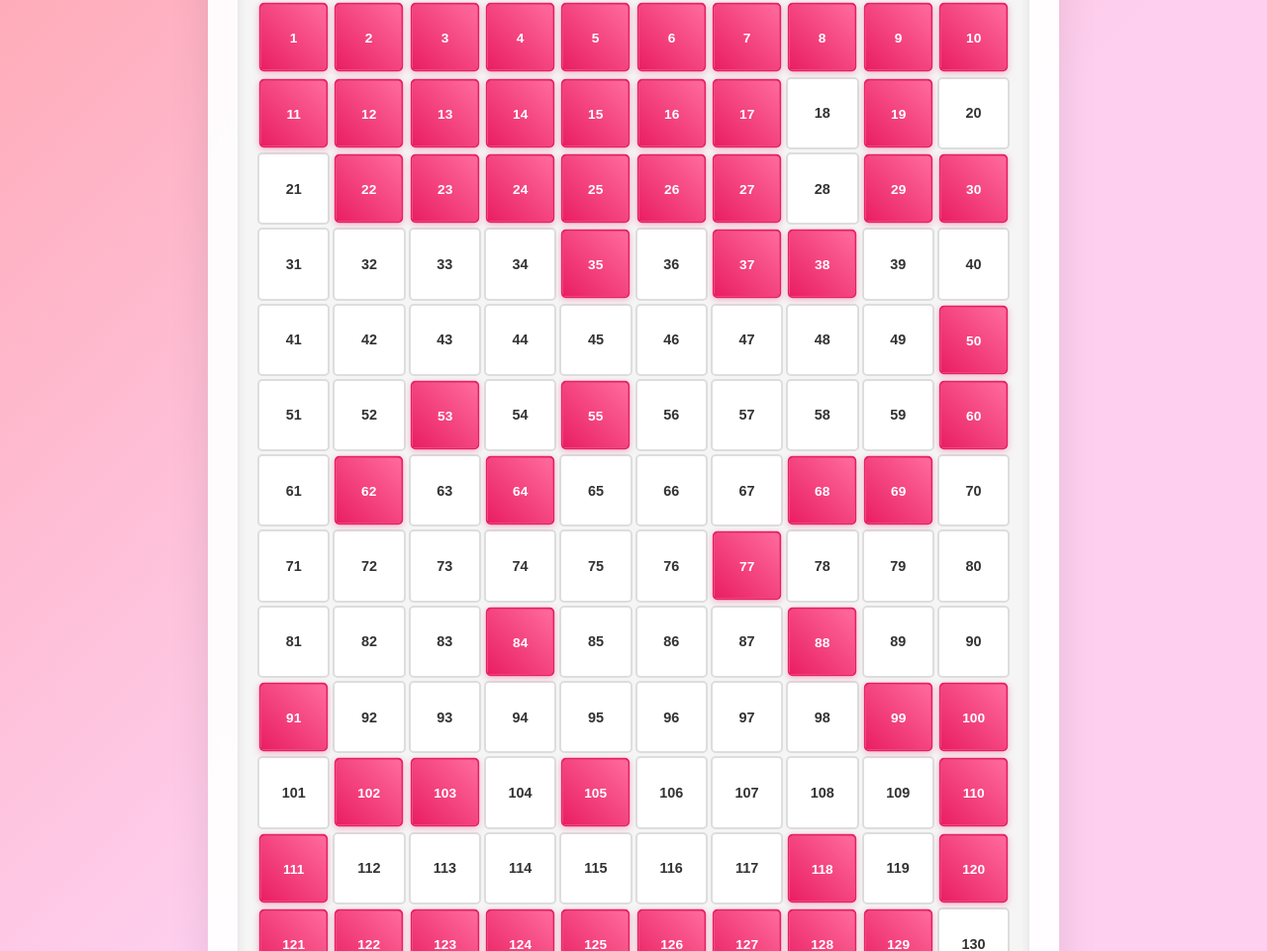
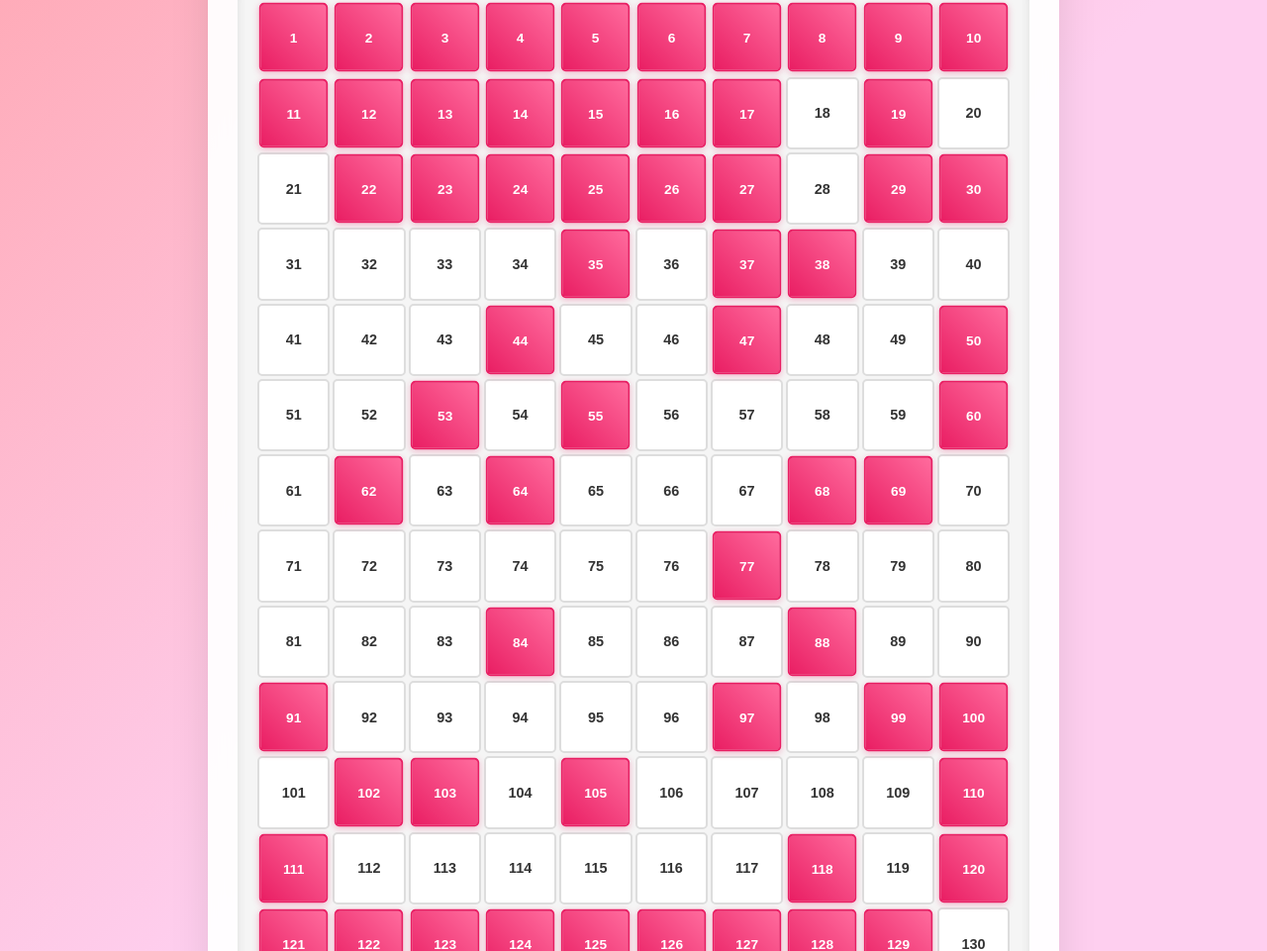
Before and after one commit to danieldiaz77-LAB/Rifa-panchito, a plain HTML site: page index.html in a window 1280 px wide. Shown: the part 585-1546 px from the top of the page at 99% size. Drawn offline with Linux system fonts and the light colour scheme.

Commit message:
Actualizar index.html

```diff
--- a/index.html
+++ b/index.html
@@ -196,7 +196,7 @@
 
     <script>
         // Números vendidos/reservados
-        const soldNumbers = [1, 2, 3, 4, 5, 6, 7, 8, 9, 10, 11, 12, 13, 14, 15, 16, 17, 19, 22, 23, 24, 25, 26, 27, 29, 30, 35, 37, 38, 50, 53, 55, 60, 62, 64, 68, 69, 77, 84, 88, 91, 99, 100, 102,103, 105, 110, 111, 118, 120, 121, 122, 123, 124, 125, 126, 127, 128, 129, 133, 140, 141, 142, 143, 144, 145, 146, 147, 152, 153, 157, 160, 162,163, 170, 174, 176, 186, 187, 188, 189, 190, 191, 192, 193, 194, 195, 196, 197, 198];
+        const soldNumbers = [1, 2, 3, 4, 5, 6, 7, 8, 9, 10, 11, 12, 13, 14, 15, 16, 17, 19, 22, 23, 24, 25, 26, 27, 29, 30, 35, 37, 38, 44, 47, 50, 53, 55, 60, 62, 64, 68, 69, 77, 84, 88, 91, 97, 99, 100, 102,103, 105, 110, 111, 118, 120, 121, 122, 123, 124, 125, 126, 127, 128, 129, 133, 140, 141, 142, 143, 144, 145, 146, 147, 152, 153, 157, 160, 162,163, 170, 174, 176, 186, 187, 188, 189, 190, 191, 192, 193, 194, 195, 196, 197, 198];
 
         // Generar la grilla de números
         const numbersGrid = document.getElementById('numbersGrid');
```
